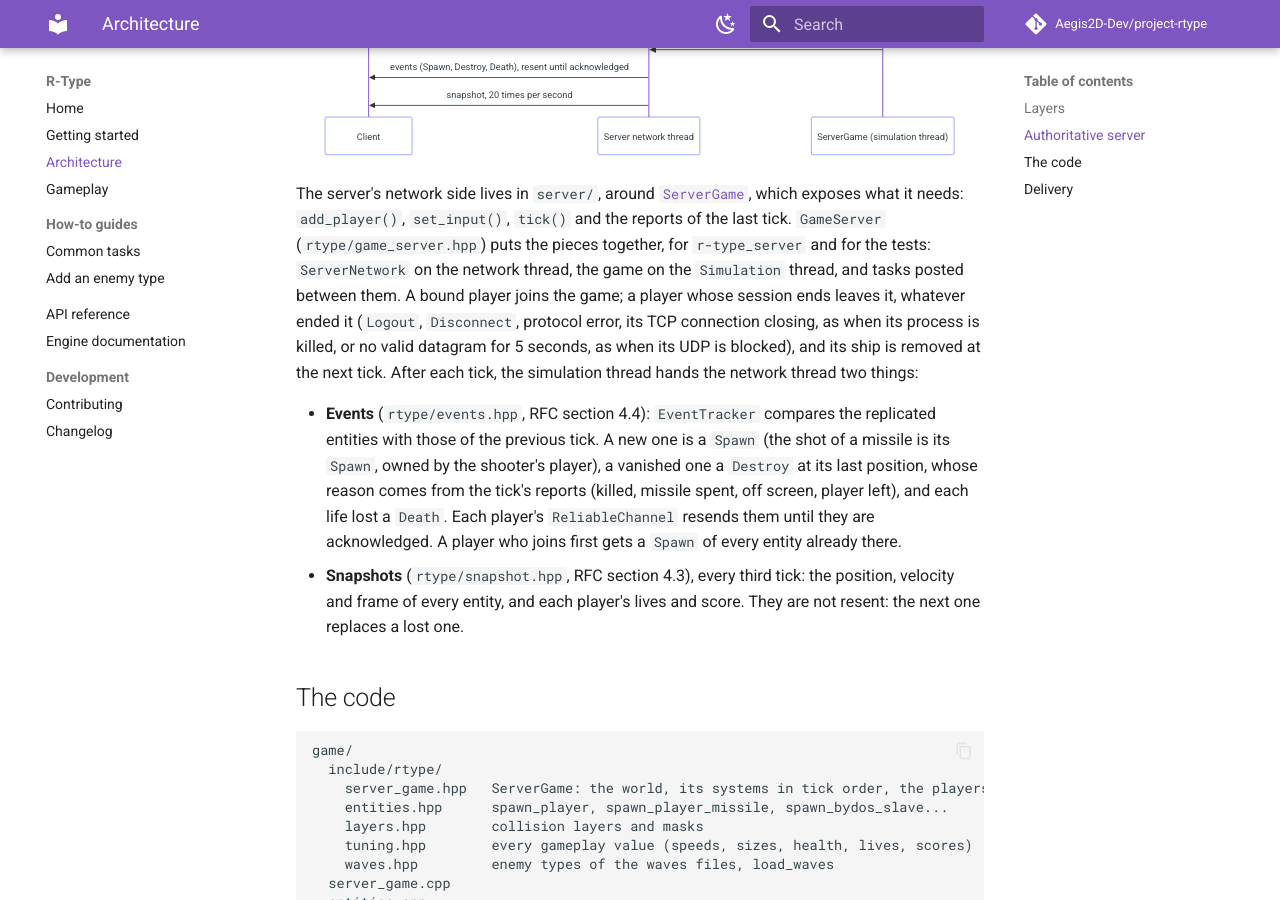
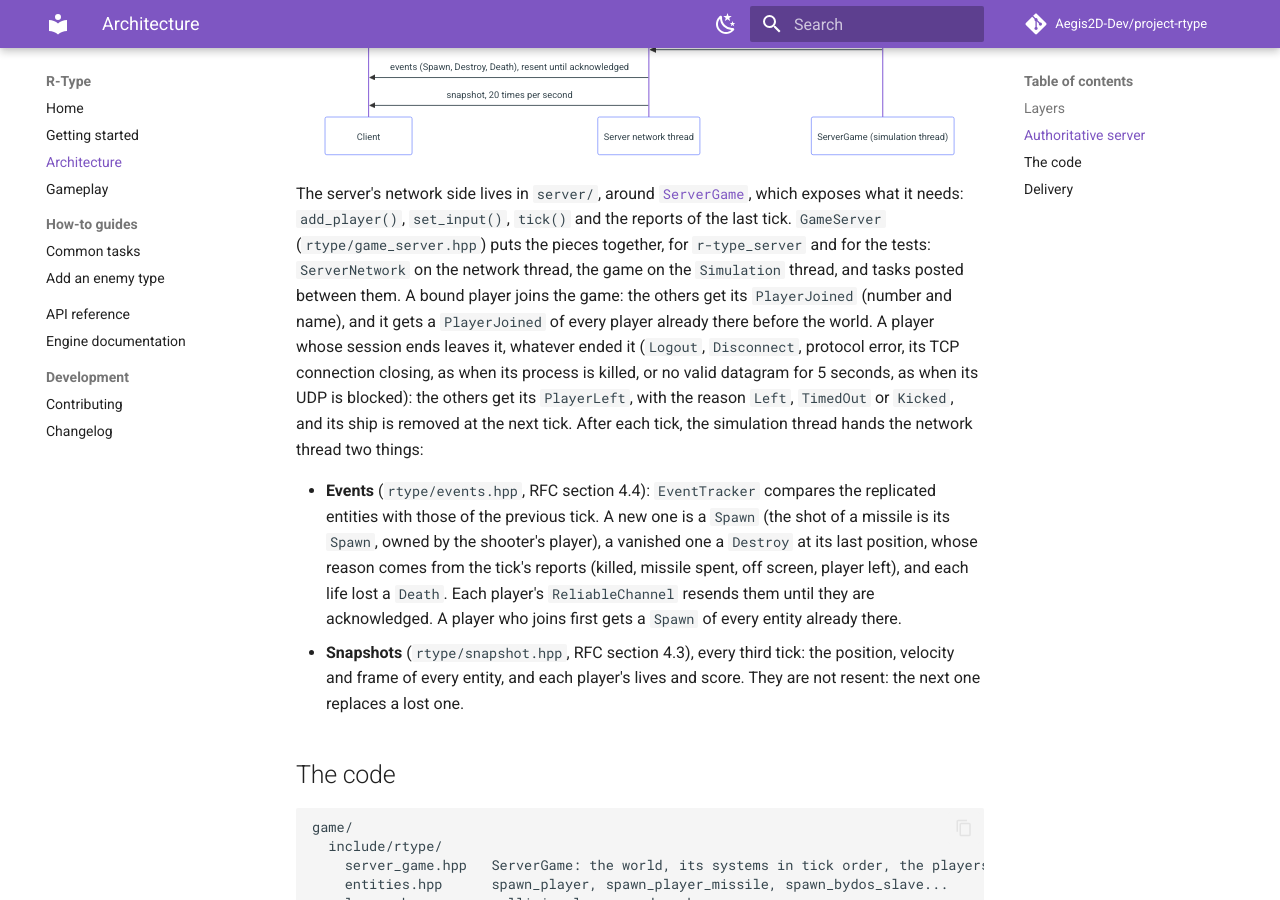
Before and after one commit to Aegis2D-Dev/project-rtype, an MkDocs documentation site: the page built from docs/architecture.md, in a window 1280 px wide and 900 px high, scrolled down 1263 px. Built offline with MkDocs 1.6.1 and Material for MkDocs 9.7.7, drawn with Linux system fonts in a browser that asks for light colours; comment, search, counter and statistics services are not loaded.

Commit message:
feat(docs): documented player notices and updated changelogs

```diff
--- a/docs/architecture.md
+++ b/docs/architecture.md
@@ -67,10 +67,12 @@ The server's network side lives in `server/`, around
 `set_input()`, `tick()` and the reports of the last tick. `GameServer`
 (`rtype/game_server.hpp`) puts the pieces together, for `r-type_server` and for the tests:
 `ServerNetwork` on the network thread, the game on the `Simulation` thread, and tasks
-posted between them. A bound player joins the game; a player whose session ends leaves
-it, whatever ended it (`Logout`, `Disconnect`, protocol error, its TCP connection
-closing, as when its process is killed, or no valid datagram for 5 seconds, as when its
-UDP is blocked), and its ship is removed at the next tick. After
+posted between them. A bound player joins the game: the others get its `PlayerJoined`
+(number and name), and it gets a `PlayerJoined` of every player already there before the
+world. A player whose session ends leaves it, whatever ended it (`Logout`, `Disconnect`,
+protocol error, its TCP connection closing, as when its process is killed, or no valid
+datagram for 5 seconds, as when its UDP is blocked): the others get its `PlayerLeft`, with
+the reason `Left`, `TimedOut` or `Kicked`, and its ship is removed at the next tick. After
 each tick, the simulation thread hands the network thread two things:
 
 - **Events** (`rtype/events.hpp`, RFC section 4.4): `EventTracker` compares the replicated
```
Also changed, not shown: CHANGELOG.md (+2 -1 lines), changelogs/2026-10-16-server-player-left.md (added, +51 -0 lines), changelogs/2026-10-16-server-udp-timeout.md (+2 -2 lines), docs/getting-started.md (+3 -1 lines).
